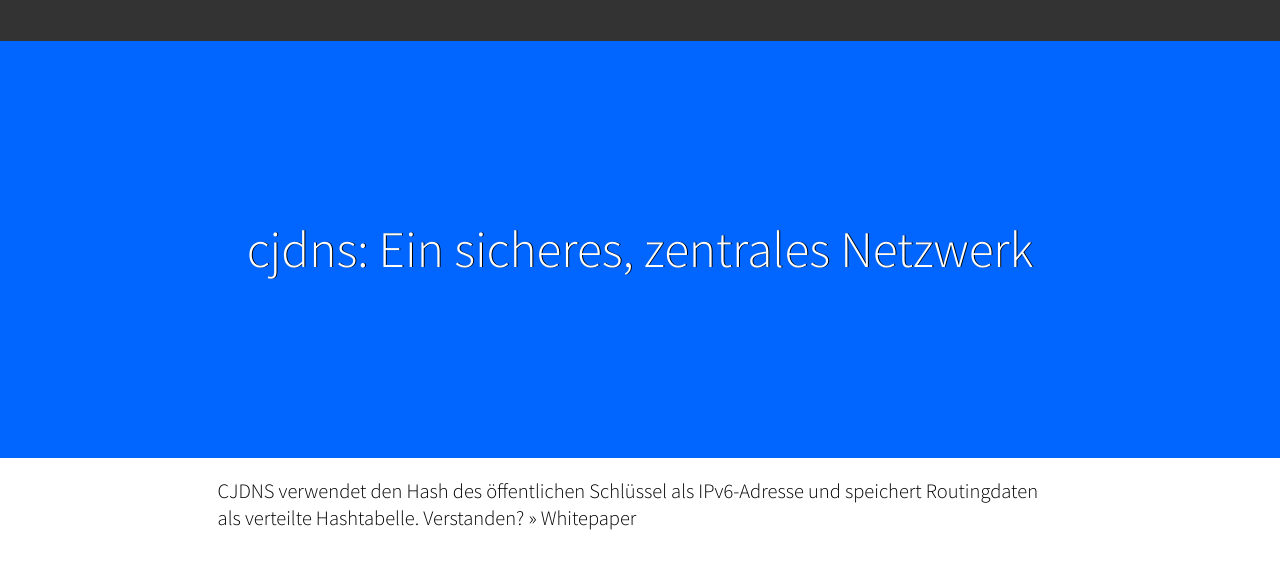
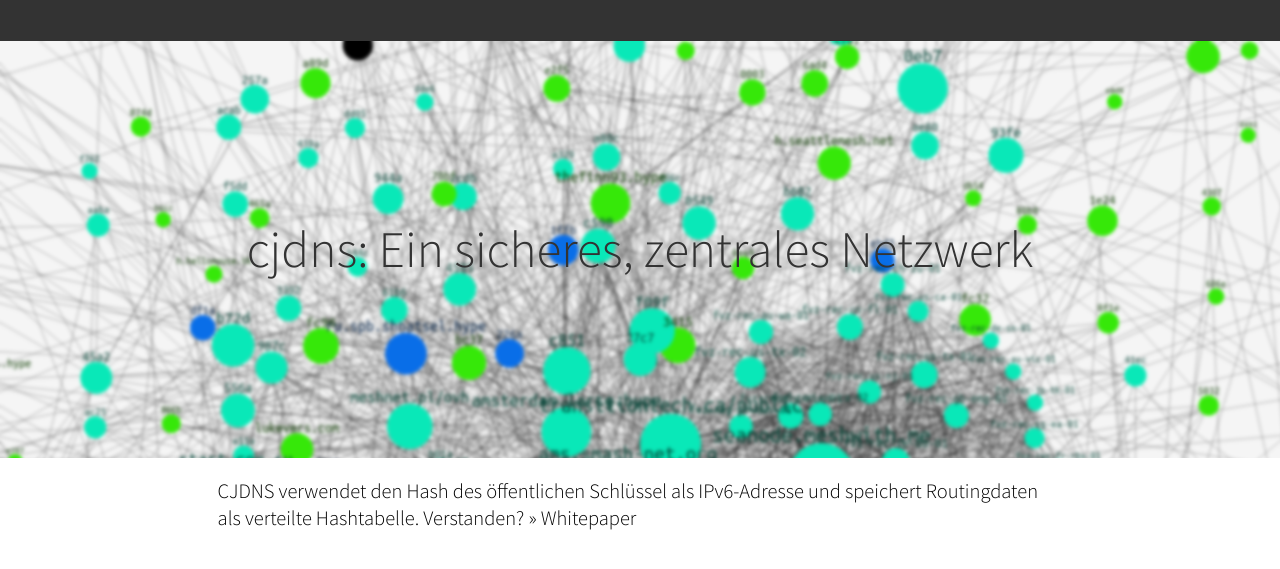
Before and after one commit to mawalu/cjdns-website, a Jekyll site: the page built from index.html, in a window 1280 px wide. Shown: the top 569 px of the page. Built offline with Jekyll 4.4.1, drawn with Linux system fonts in a browser that asks for light colours; nearby versions of some CDN libraries; some web fonts are replaced.

Commit message:
Small css modifications

```diff
--- a/_sass/mawalu_custom_mods.sass
+++ b/_sass/mawalu_custom_mods.sass
@@ -19,7 +19,6 @@
 
 body > div:first-of-type h1
   text-align: center
-  text-shadow: 1px 0 0 black
   font-size: 2.5em
   padding-top: 2.5em
   padding-bottom: 2.5em
@@ -36,6 +35,11 @@
   h3
     text-align: center
 
+body > div:first-of-type
+  background-image: url(img/network_blurry.png)
+  color: #333
+  text-shadow: none
+
 @media (min-width: 640px)
   .feature
     width: 39%
```
Also changed, not shown: img/network_blurry.png (added), 1 other file.
